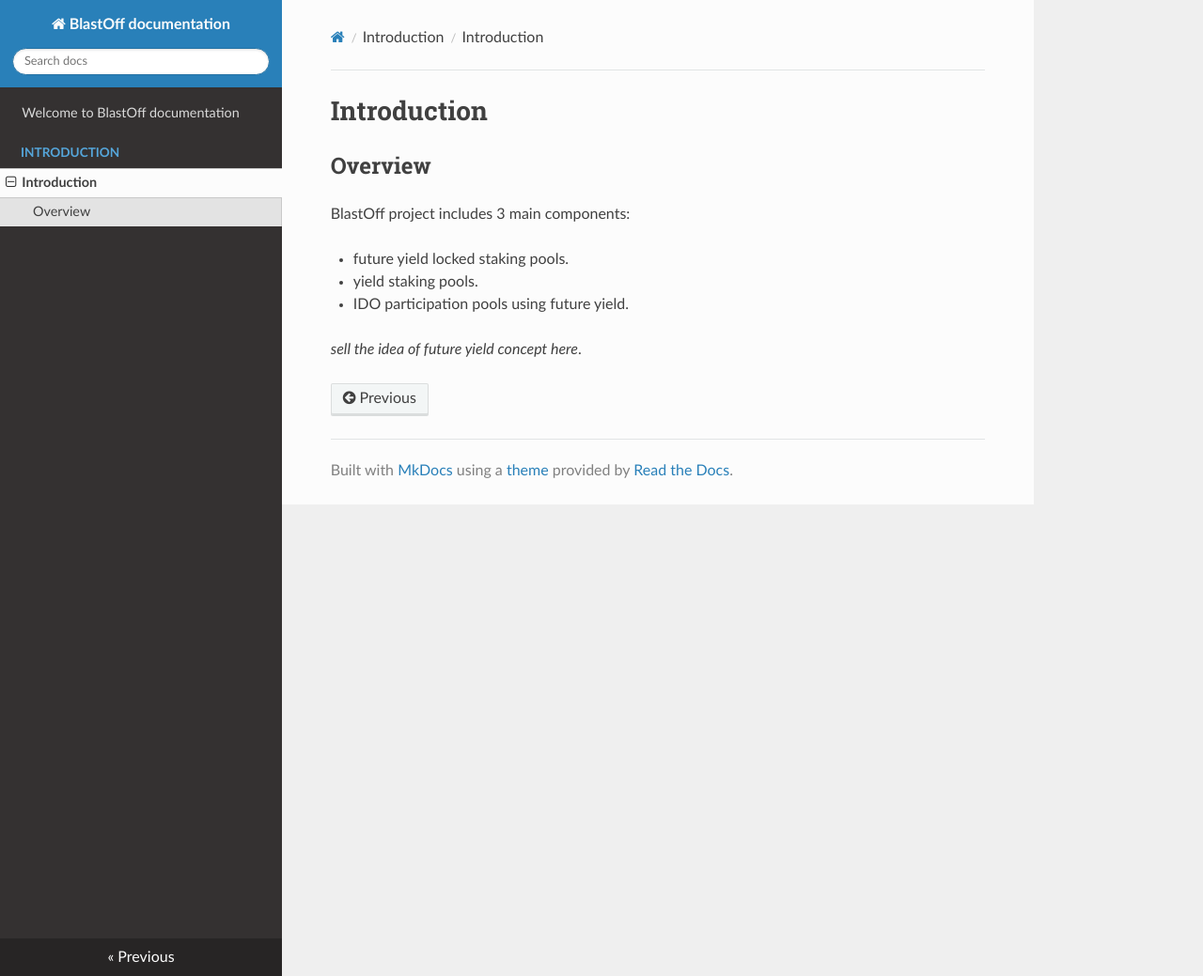
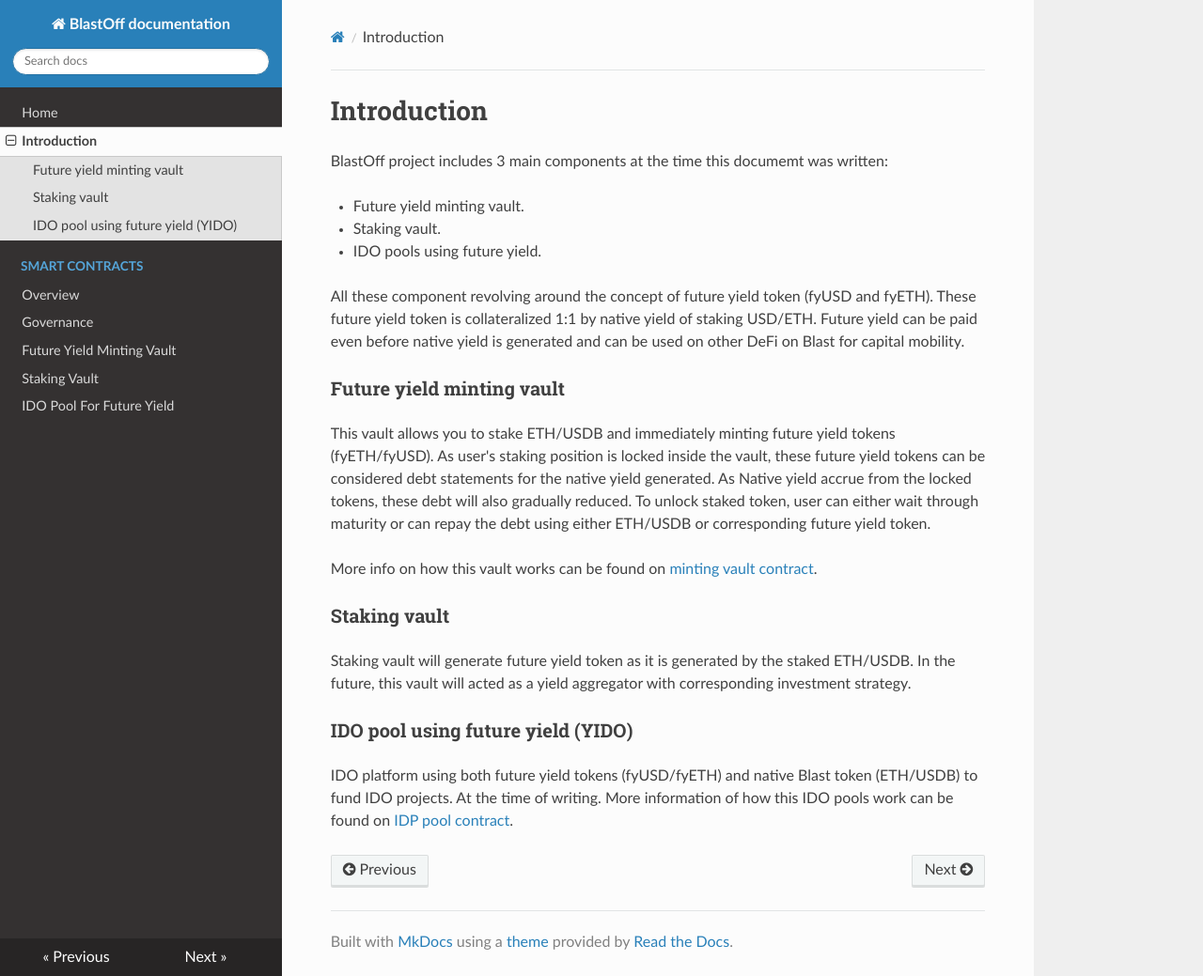
Before and after one commit to BlastOffOrg/Docs, an MkDocs documentation site: the page built from docs/introduction.md, in a window 1280 px wide and 1039 px high. Shown: the whole window at 94% size. Built offline with MkDocs 1.6.1, drawn with Linux system fonts in a browser that asks for light colours; nearby versions of some CDN libraries.

Commit message:
blast off documents

```diff
--- /dev/null
+++ b/docs/introduction.md
@@ -0,0 +1,31 @@
+# Introduction
+
+BlastOff project includes 3 main components at the time this documemt was written:
+
+* Future yield minting vault.
+* Staking vault.
+* IDO pools using future yield.
+
+All these component revolving around the concept of future yield token (fyUSD and fyETH).
+These future yield token is collateralized 1:1 by native yield of staking USD/ETH.
+Future yield can be paid even before native yield is generated and can be used on other DeFi on Blast
+for capital mobility.
+
+### Future yield minting vault
+
+This vault allows you to stake ETH/USDB and immediately minting future yield tokens (fyETH/fyUSD).
+As user's staking position is locked inside the vault, these future yield tokens can be considered debt statements for the native yield generated.
+As Native yield accrue from the locked tokens, these debt will also gradually reduced. To unlock staked token, user can either wait through
+maturity or can repay the debt using either ETH/USDB or corresponding future yield token.
+
+More info on how this vault works can be found on [minting vault contract](./contracts/mint-vault.md).
+
+### Staking vault
+
+Staking vault will generate future yield token as it is generated by the staked ETH/USDB.
+In the future, this vault will acted as a yield aggregator with corresponding investment strategy.
+
+### IDO pool using future yield (YIDO)
+
+IDO platform using both future yield tokens (fyUSD/fyETH) and native Blast token (ETH/USDB) to fund IDO projects.
+At the time of writing. More information of how this IDO pools work can be found on [IDP pool contract](./contract.md).
--- a/docs/introduction/index.md
+++ /dev/null
@@ -1,11 +0,0 @@
-# Introduction
-
-## Overview
-
-BlastOff project includes 3 main components:
-
-* future yield locked staking pools.
-* yield staking pools.
-* IDO participation pools using future yield.
-
-*sell the idea of future yield concept here*.
--- a/mkdocs.yml
+++ b/mkdocs.yml
@@ -1,9 +1,12 @@
 site_name: BlastOff documentation
-nave:
+nav:
 - Home: index.md
-- Introduction:
-  - overview: introduction/index.md
-  - "Future Yield Locked Staking Pool": introduction/locked-staking.md
-  - "a": introdution/a.md
+- Introduction: introduction.md
+- Smart Contracts:
+  - Overview: contracts/overview.md
+  - Governance: contracts/governance.md
+  - Future Yield Minting Vault: contracts/mint-vault.md
+  - Staking Vault: contracts/staking-vault.md
+  - IDO Pool For Future Yield: contracts/ido.md
 
 theme: readthedocs
```
Also changed, not shown: docs/contracts/governance.md (added, +7 -0 lines), docs/contracts/ido.md (added, +42 -0 lines), docs/contracts/mint-vault.md (added, +36 -0 lines), docs/contracts/overview.md (added, +21 -0 lines), docs/contracts/staking-vault.md (added, +5 -0 lines), docs/contracts/yield-token.md (added, +8 -0 lines), docs/index.md (+5 -1 lines).
